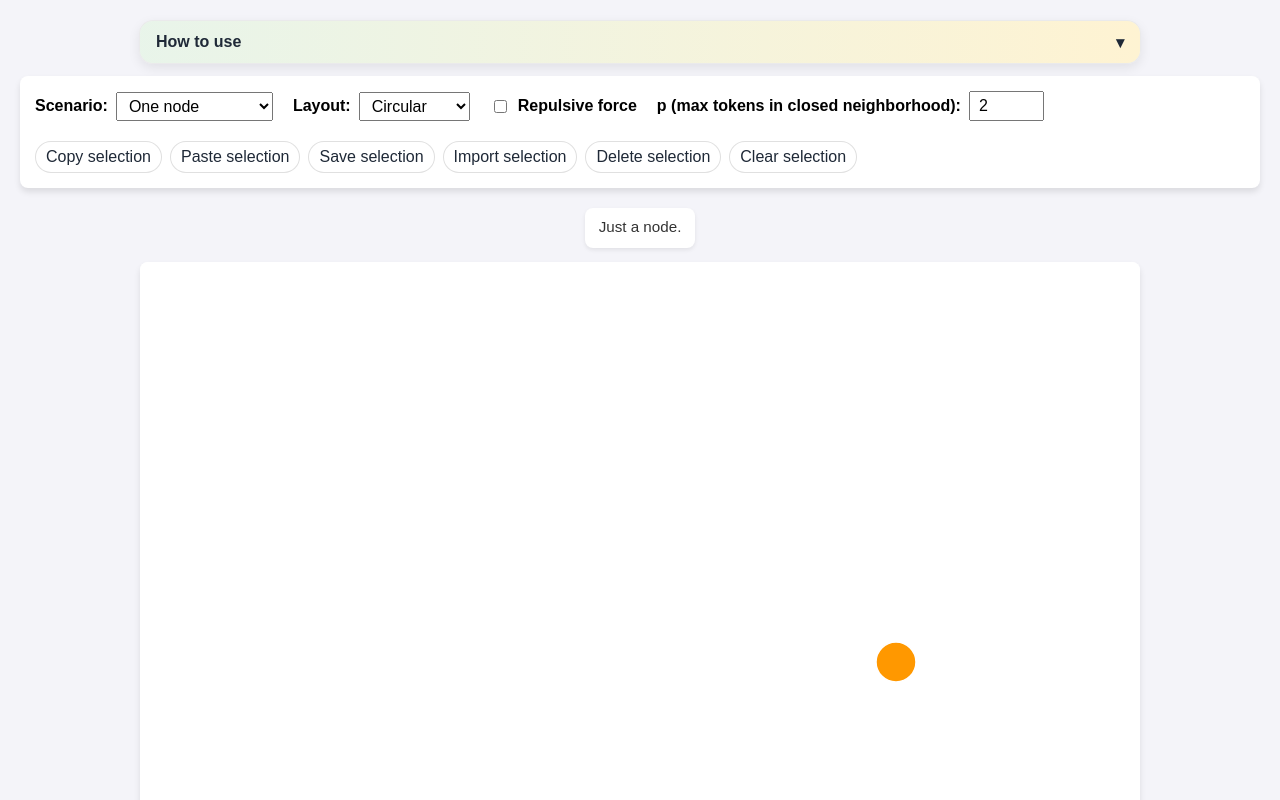
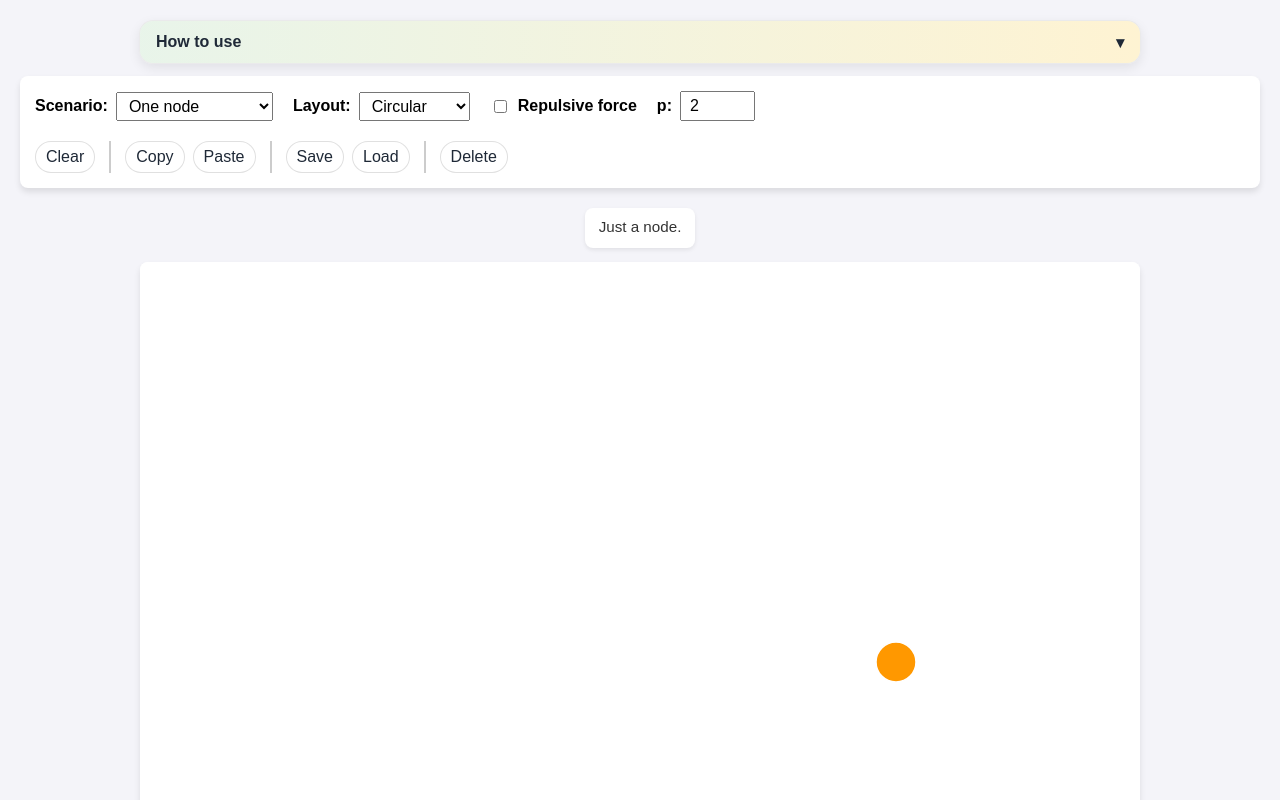
Before and after one commit to whaypr/token-reconfiguration, a website built with Vite: page index.html in a window 1280 px wide. Shown: the top 800 px of the page. Built offline with nearby package versions, Linux system fonts and the light colour scheme.

Commit message:
Update UI

```diff
--- a/index.html
+++ b/index.html
@@ -54,16 +54,19 @@
             <strong>Repulsive force</strong>
         </label>
         <label>
-            <strong>p (max tokens in closed neighborhood):</strong>
+            <strong>p:</strong>
             <input type="number" id="pValue" value="2" min="0" max="10">
         </label>
         <div class="selection-actions">
-            <button type="button" id="copySelectionButton">Copy selection</button>
-            <button type="button" id="pasteSelectionButton">Paste selection</button>
-            <button type="button" id="saveSelectionButton">Save selection</button>
-            <button type="button" id="importSelectionButton">Import selection</button>
-            <button type="button" id="deleteSelectionButton">Delete selection</button>
-            <button type="button" id="clearSelectionButton">Clear selection</button>
+            <button type="button" id="clearSelectionButton">Clear</button>
+            <span class="separator"></span>
+            <button type="button" id="copySelectionButton">Copy</button>
+            <button type="button" id="pasteSelectionButton">Paste</button>
+            <span class="separator"></span>
+            <button type="button" id="saveSelectionButton">Save</button>
+            <button type="button" id="importSelectionButton">Load</button>
+            <span class="separator"></span>
+            <button type="button" id="deleteSelectionButton">Delete</button>
         </div>
     </div>
 
--- a/style.css
+++ b/style.css
@@ -124,6 +124,12 @@ svg:active {
     background: #f3f4f6;
 }
 
+.selection-actions .separator {
+    width: 2px;
+    background: rgba(0, 0, 0, 0.2);
+    margin: 0 6px;
+}
+
 #status {
     margin-bottom: 14px;
     background: white;
```
